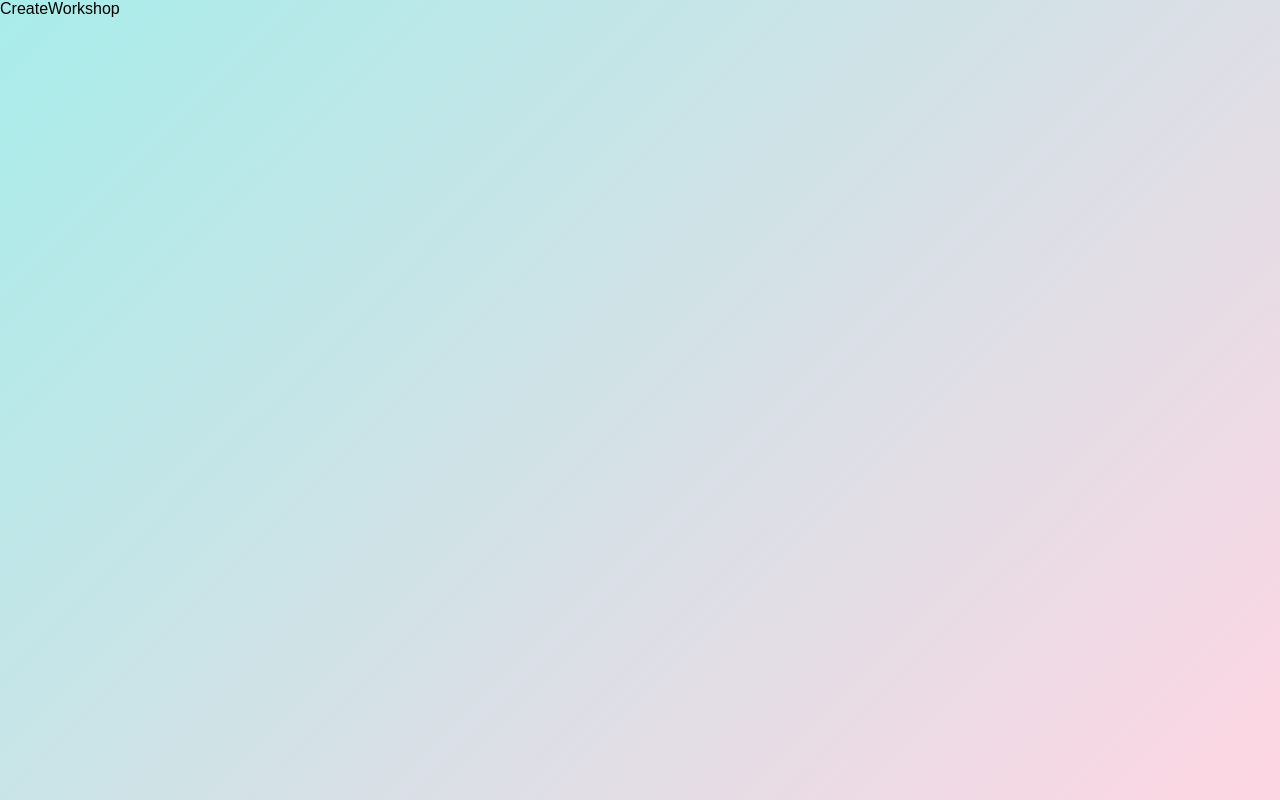
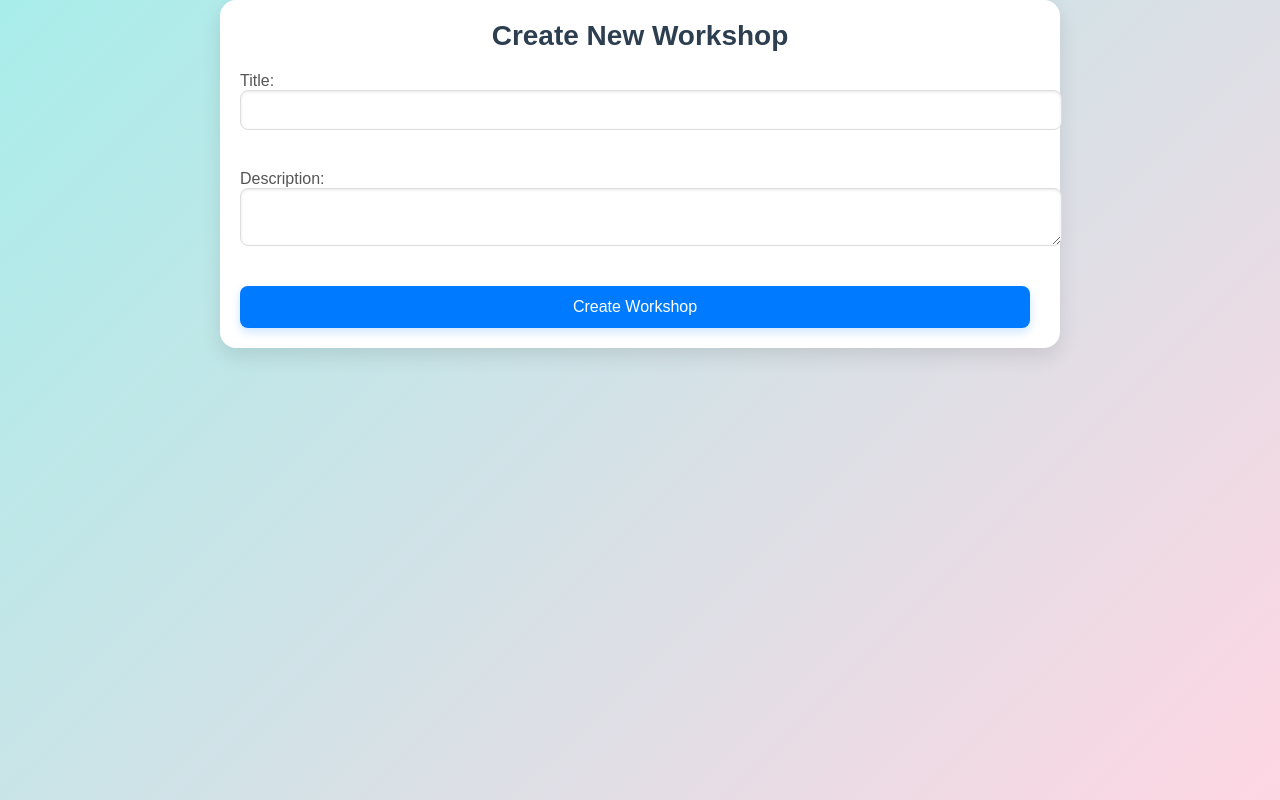
Before and after one commit to robbyjayjays/kruis-jayjays, a React (Create React App) app: page /create-workshop in a window 1280 px wide. Built offline with nearby package versions, Linux system fonts and the light colour scheme.

Commit message:
Create workshop feature

```diff
--- /dev/null
+++ b/src/assets/css/createWorkshop.css
@@ -0,0 +1,60 @@
+.create-workshop-container {
+    max-width: 800px;
+    margin: 0 auto;
+    padding: 20px;
+    background-color: #ffffff;
+    border-radius: 16px;
+    box-shadow: 0 8px 20px rgba(0, 0, 0, 0.1);
+    font-family: 'Arial', sans-serif;
+}
+
+.create-workshop-container h1 {
+    font-size: 28px;
+    color: #2c3e50;
+    margin-bottom: 20px;
+    text-align: center;
+}
+
+.create-workshop-form {
+    display: flex;
+    flex-direction: column;
+    gap: 20px;
+}
+
+.create-workshop-form label {
+    font-size: 16px;
+    color: #555;
+    display: flex;
+    flex-direction: column;
+}
+
+.create-workshop-form input,
+.create-workshop-form textarea {
+    width: 100%;
+    padding: 10px;
+    border: 1px solid #ddd;
+    border-radius: 8px;
+    font-size: 16px;
+    box-shadow: inset 0 1px 3px rgba(0, 0, 0, 0.1);
+}
+
+.create-workshop-form button {
+    padding: 12px 20px;
+    background-color: #007BFF;
+    color: white;
+    border: none;
+    border-radius: 8px;
+    cursor: pointer;
+    font-size: 16px;
+    transition: background-color 0.3s, transform 0.2s;
+    margin-top: 20px;
+}
+
+.create-workshop-form button:hover {
+    background-color: #0056b3;
+    transform: translateY(-2px);
+}
+
+.create-workshop-form button:active {
+    background-color: #004494;
+}
--- a/src/components/CreateWorkshop.jsx
+++ b/src/components/CreateWorkshop.jsx
@@ -1,9 +1,83 @@
-import React from 'react'
+import React, { useState } from 'react';
+import { useNavigate } from 'react-router-dom';
+import { toast } from 'react-toastify';
+import '../assets/css/createWorkshop.css';
 
 const CreateWorkshop = () => {
-  return (
-    <div>CreateWorkshop</div>
-  )
-}
+    const [title, setTitle] = useState('');
+    const [description, setDescription] = useState('');
+    const [loading, setLoading] = useState(false);
+    const navigate = useNavigate();
+    const email = localStorage.getItem('email'); // Get the user's email from localStorage
 
-export default CreateWorkshop
+    const handleSubmit = async (e) => {
+        e.preventDefault();
+
+        if (!title || !description) {
+            toast.error('Please provide both title and description.');
+            return;
+        }
+
+        setLoading(true);
+
+        try {
+            const response = await fetch('/api/create-workshop', {
+                method: 'POST',
+                headers: {
+                    'Content-Type': 'application/json',
+                },
+                body: JSON.stringify({
+                    email,
+                    title,
+                    description,
+                }),
+            });
+
+            const data = await response.json();
+
+            if (response.ok) {
+                toast.success('Workshop created successfully');
+                navigate(`/workshop/${data.workshopId}`);
+            } else {
+                toast.error(`Failed to create workshop: ${data.error}`);
+            }
+        } catch (error) {
+            console.error('Error creating workshop:', error);
+            toast.error('An error occurred while creating the workshop.');
+        } finally {
+            setLoading(false);
+        }
+    };
+
+    return (
+        <div className="create-workshop-container">
+            <h1>Create New Workshop</h1>
+            <form onSubmit={handleSubmit} className="create-workshop-form">
+                <label>
+                    Title:
+                    <input
+                        type="text"
+                        name="title"
+                        value={title}
+                        onChange={(e) => setTitle(e.target.value)}
+                        required
+                    />
+                </label>
+                <label>
+                    Description:
+                    <textarea
+                        name="description"
+                        value={description}
+                        onChange={(e) => setDescription(e.target.value)}
+                        required
+                    />
+                </label>
+                <button type="submit" disabled={loading}>
+                    {loading ? 'Creating...' : 'Create Workshop'}
+                </button>
+            </form>
+        </div>
+    );
+};
+
+export default CreateWorkshop;
```
Also changed, not shown: api/create-workshop.js (added, +55 -0 lines).
